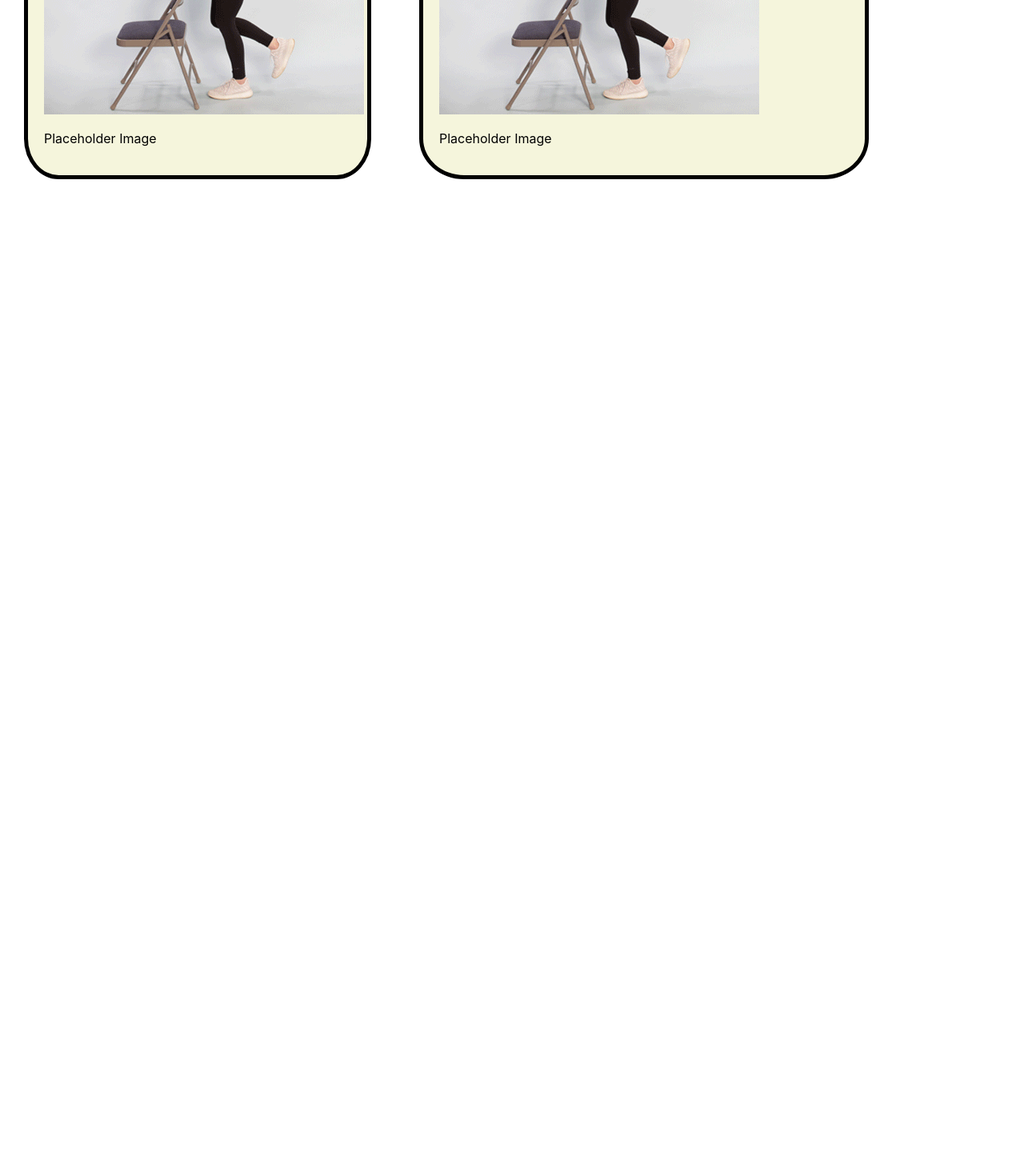
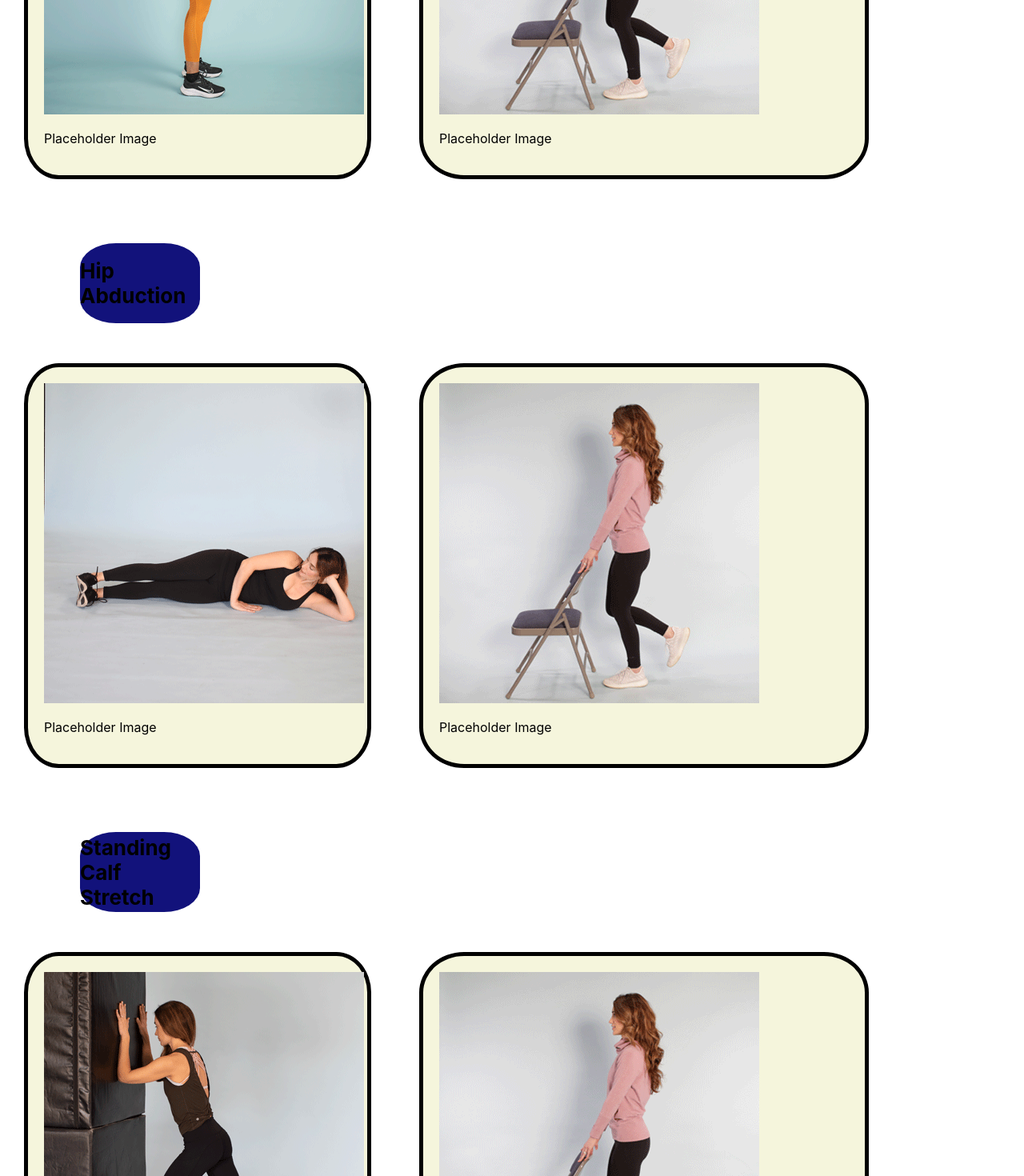
Before and after one commit to 2bato/hackcamp, a React (Create React App) app: page /knee in a window 1280 px wide. Shown: the part 1330-2800 px from the top of the page at 80% size. Before the commit the page ends 1584 px from the top, so only its background shows below. Built offline with nearby package versions, Linux system fonts and the light colour scheme.

Commit message:
added knee gifs

```diff
--- a/src/stretches/knee.js
+++ b/src/stretches/knee.js
@@ -2,6 +2,11 @@
 import React from 'react';
 import "../App.css";
 import gif1 from "./kneestretches/CalfRaises.webp";
+import gif2 from "./kneestretches/HalfSquat.webp";
+import gif3 from "./kneestretches/HipAbduction.webp";
+import gif4 from "./kneestretches/StandingCalfStretch.webp";
+import gif5 from "./kneestretches/StraightLegRaise.webp";
+import gif6 from "./kneestretches/SupineHamstringStretch.webp";
 import headerlogo from "../stretch-logo.png";
 import Header from '../components/header';
 
@@ -33,13 +38,93 @@ const knee = () => {
       <div>
         <header className="exercise-header">
 
-          <title>This is an exercise</title>
+          <title>Half Squat</title>
         </header>
 
         <div className="row">
           <div className="box-container">
             <div>
-              <img src={gif1} alt="Logo" />
+              <img src={gif2} alt="Logo" />
+              <p>Placeholder Image</p>
+            </div>
+          </div>
+
+          <div className="box-description">
+            <img src={gif1} alt="Logo" />
+            <p>Placeholder Image</p>
+          </div>
+        </div>
+      </div>
+      <div>
+        <header className="exercise-header">
+
+          <title>Hip Abduction</title>
+        </header>
+
+        <div className="row">
+          <div className="box-container">
+            <div>
+              <img src={gif3} alt="Logo" />
+              <p>Placeholder Image</p>
+            </div>
+          </div>
+
+          <div className="box-description">
+            <img src={gif1} alt="Logo" />
+            <p>Placeholder Image</p>
+          </div>
+        </div>
+      </div>
+      <div>
+        <header className="exercise-header">
+
+          <title>Standing Calf Stretch</title>
+        </header>
+
+        <div className="row">
+          <div className="box-container">
+            <div>
+              <img src={gif4} alt="Logo" />
+              <p>Placeholder Image</p>
+            </div>
+          </div>
+
+          <div className="box-description">
+            <img src={gif1} alt="Logo" />
+            <p>Placeholder Image</p>
+          </div>
+        </div>
+      </div>
+      <div>
+        <header className="exercise-header">
+
+          <title>Straight Leg Raise</title>
+        </header>
+
+        <div className="row">
+          <div className="box-container">
+            <div>
+              <img src={gif5} alt="Logo" />
+              <p>Placeholder Image</p>
+            </div>
+          </div>
+
+          <div className="box-description">
+            <img src={gif1} alt="Logo" />
+            <p>Placeholder Image</p>
+          </div>
+        </div>
+      </div>
+      <div>
+        <header className="exercise-header">
+
+          <title>Supine Hamstring Stretch</title>
+        </header>
+
+        <div className="row">
+          <div className="box-container">
+            <div>
+              <img src={gif6} alt="Logo" />
               <p>Placeholder Image</p>
             </div>
           </div>
```
